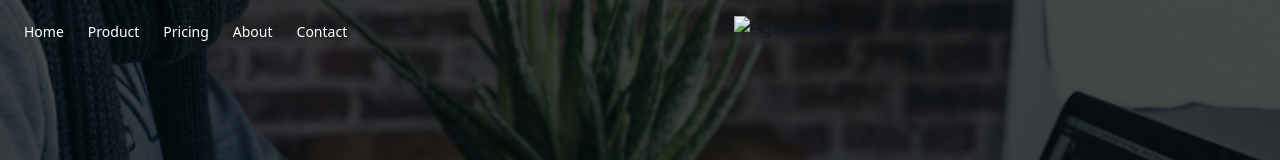
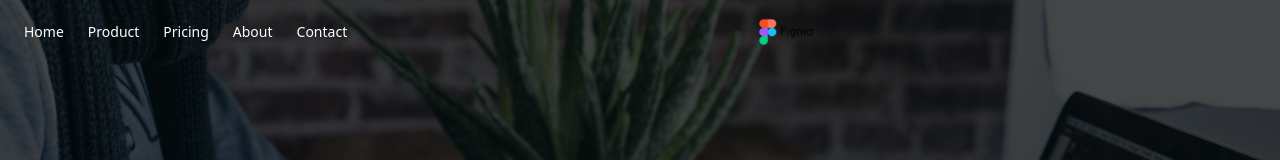
Before and after one commit to sabenitez-unal/landing-page, a website: page src/index.html in a window 1280 px wide. Shown: the top 160 px of the page. Drawn offline with Linux system fonts and the light colour scheme.

Commit message:
corregir ruta de imagen para el logo de Figma

```diff
--- a/src/index.html
+++ b/src/index.html
@@ -21,7 +21,7 @@
             </div>
 
             <div class="shrink-0">
-                <img src="images/figma-land.png" alt="Figma Land" class="h-8">
+                <img src="images/figma.png" alt="Figma Land" class="h-8">
             </div>
 
             <div class="md:flex space-x-4 text-white">
```
